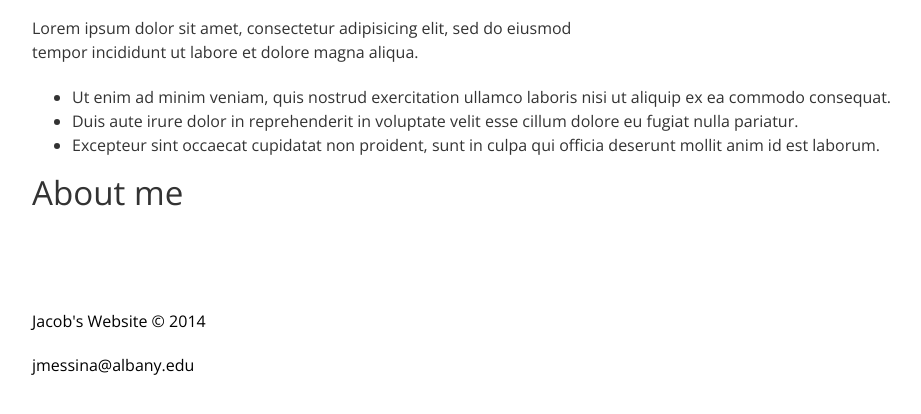
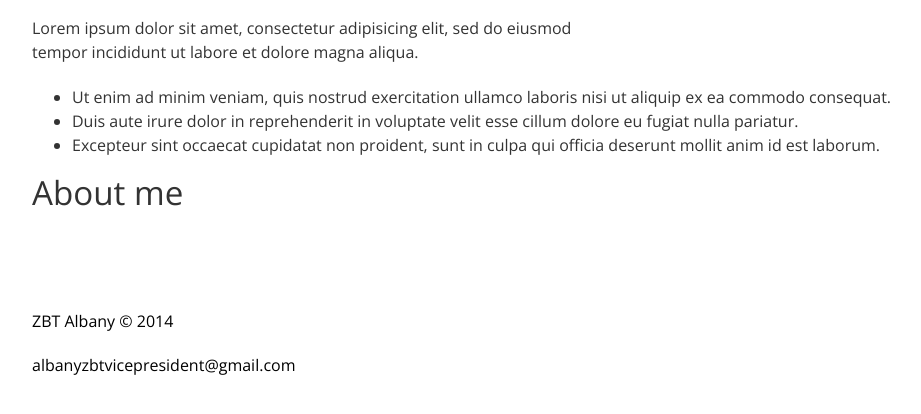
Before and after one commit to albanyzbtvicepresident/albanyzbtvicepresident.github.io, a Jekyll site: the page built from about-me.html, in a window 1280 px wide. Shown: the top 414 px of the page, without its empty margins (108-1029 px from the left). Built offline with Jekyll 4.4.1, drawn with Linux system fonts in a browser that asks for light colours.

Commit message:
Update _config.yml

```diff
--- a/_config.yml
+++ b/_config.yml
@@ -1,9 +1,9 @@
 # Site settings
-title: Jacob's Website
-email: jmessina@albany.edu
-description: I am a boy
-url: http://jmessina1121.github.io
-github_username: jmessina1121
+title: ZBT Albany
+email: albanyzbtvicepresident@gmail.com
+description: ZBT
+url: http://albanyzbtvicepresident.github.io
+github_username: albanyzbtvicepresident
 
 # Build settings
 markdown: kramdown
```
